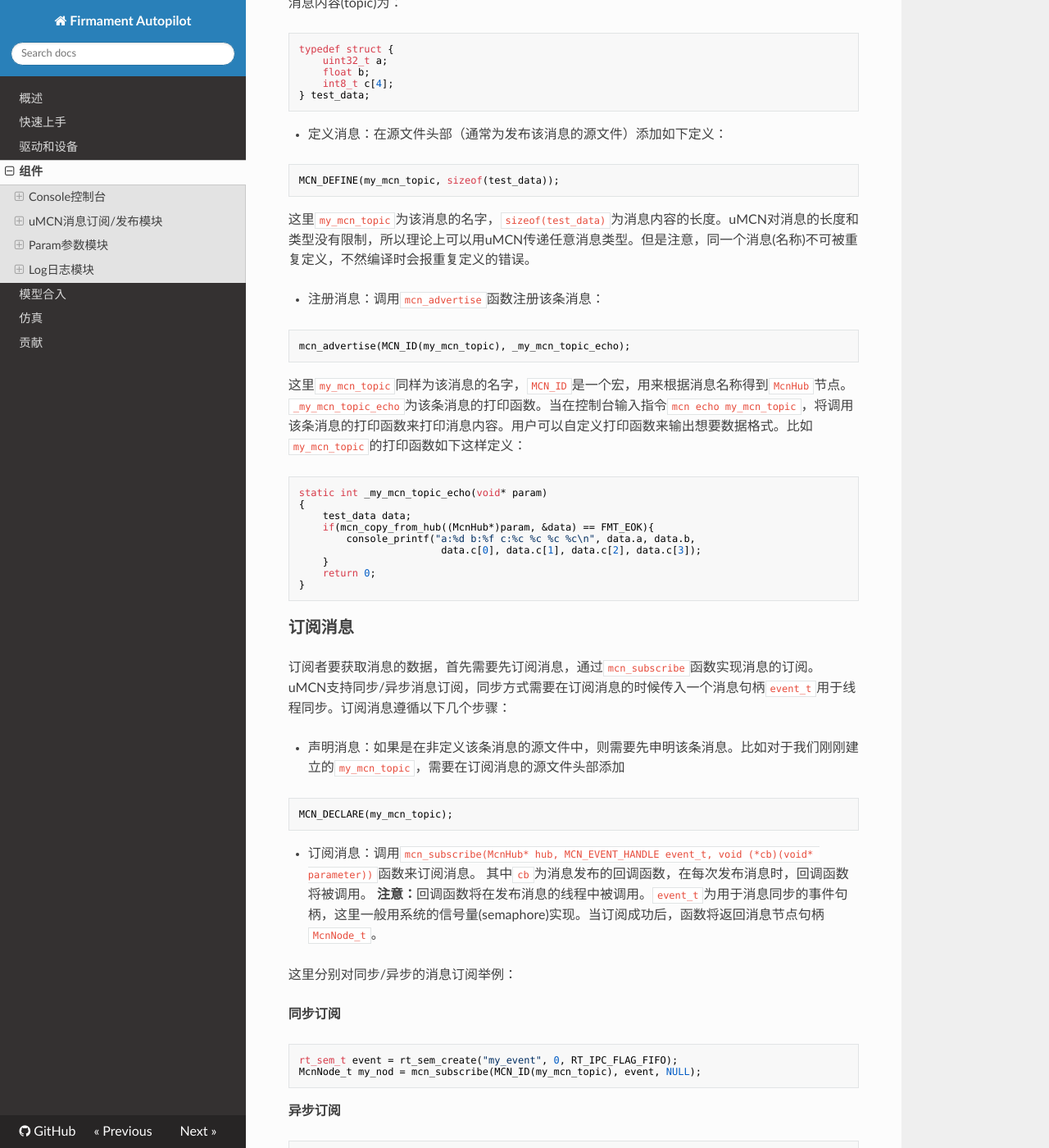
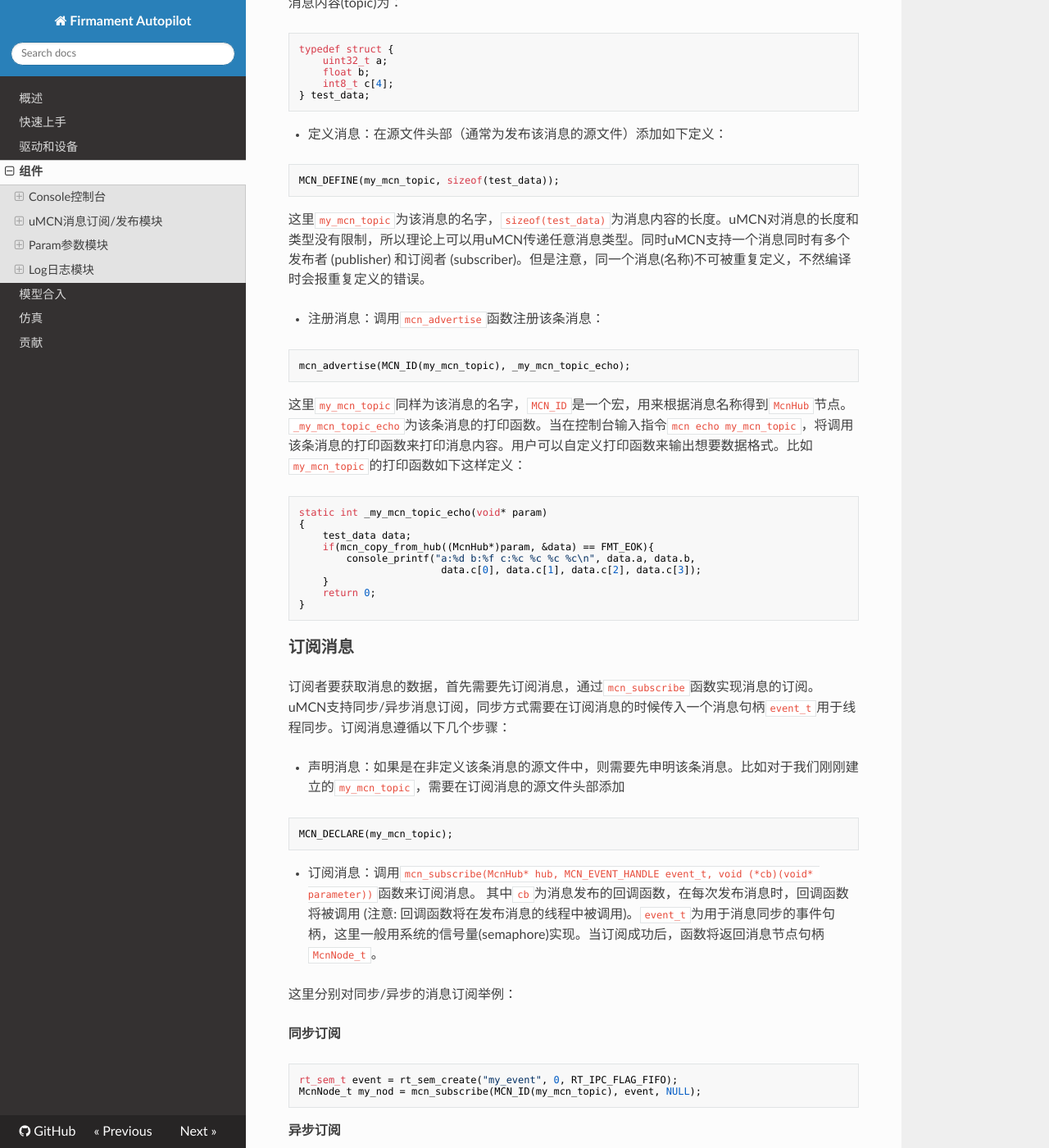
Before and after one commit to hcx19971201/doc_src, an MkDocs documentation site: the page built from docs/module.md, in a window 1280 px wide and 1400 px high, scrolled down 2408 px. Shown: the whole window at 82% size. Built offline with MkDocs 1.6.1, drawn with Linux system fonts in a browser that asks for light colours; nearby versions of some CDN libraries; some of the changed text lies outside the part shown.

Commit message:
fix some typo

````diff
--- a/docs/module.md
+++ b/docs/module.md
@@ -56,7 +56,7 @@ typedef struct {
 ```c
 MCN_DEFINE(my_mcn_topic, sizeof(test_data));
 ```
-这里`my_mcn_topic`为该消息的名字，`sizeof(test_data)`为消息内容的长度。uMCN对消息的长度和类型没有限制，所以理论上可以用uMCN传递任意消息类型。但是注意，同一个消息(名称)不可被重复定义，不然编译时会报重复定义的错误。
+这里`my_mcn_topic`为该消息的名字，`sizeof(test_data)`为消息内容的长度。uMCN对消息的长度和类型没有限制，所以理论上可以用uMCN传递任意消息类型。同时uMCN支持一个消息同时有多个发布者 (publisher) 和订阅者 (subscriber)。但是注意，同一个消息(名称)不可被重复定义，不然编译时会报重复定义的错误。
 
 - 注册消息：调用`mcn_advertise`函数注册该条消息：
 ```c
@@ -84,7 +84,7 @@ MCN_DECLARE(my_mcn_topic);
 ```
 
 - 订阅消息：调用`mcn_subscribe(McnHub* hub, MCN_EVENT_HANDLE event_t, void (*cb)(void* parameter))`函数来订阅消息。
-其中`cb`为消息发布的回调函数，在每次发布消息时，回调函数将被调用。 **注意：**回调函数将在发布消息的线程中被调用。`event_t`为用于消息同步的事件句柄，这里一般用系统的信号量(semaphore)实现。当订阅成功后，函数将返回消息节点句柄`McnNode_t`。
+其中`cb`为消息发布的回调函数，在每次发布消息时，回调函数将被调用 (注意: 回调函数将在发布消息的线程中被调用)。`event_t`为用于消息同步的事件句柄，这里一般用系统的信号量(semaphore)实现。当订阅成功后，函数将返回消息节点句柄`McnNode_t`。
 
 这里分别对同步/异步的消息订阅举例：
 
@@ -225,10 +226,10 @@ PARAM_GROUP(my_group) PARAM_DECLARE_GROUP(my_group) = \
 	PARAM_DEFINE_UINT32(my_param2, 1),
 };
 ```
-这里定义了两个新的参数`my_param1`（默认值0.5）和`my_param2`（默认值1）。如果是在已有Group中添加新的参数，那么则可以省去步骤1和步骤2.
+这里定义了两个新的参数`my_param1`（默认值0.5）和`my_param2`（默认值1）。**如果是在已有Group中添加新的参数，那么则可以省去步骤1和步骤2**.
 
 ### 读取参数
-param模块提供了如下宏定义来快速获取参数的值 (非查询模式)。用户需要选择匹配参数类型的宏并传入参数的组名称和参数名称.
+Param模块提供了如下宏定义来快速获取参数的值 (非查询模式)。用户需要选择匹配参数类型的宏并传入参数的组名称和参数名称.
 ```c
 #define PARAM_GET_INT8(_group, _name)
 #define PARAM_GET_UINT8(_group, _name)
````
Also changed, not shown: other parts of docs/module.md (+5 -6 lines).
